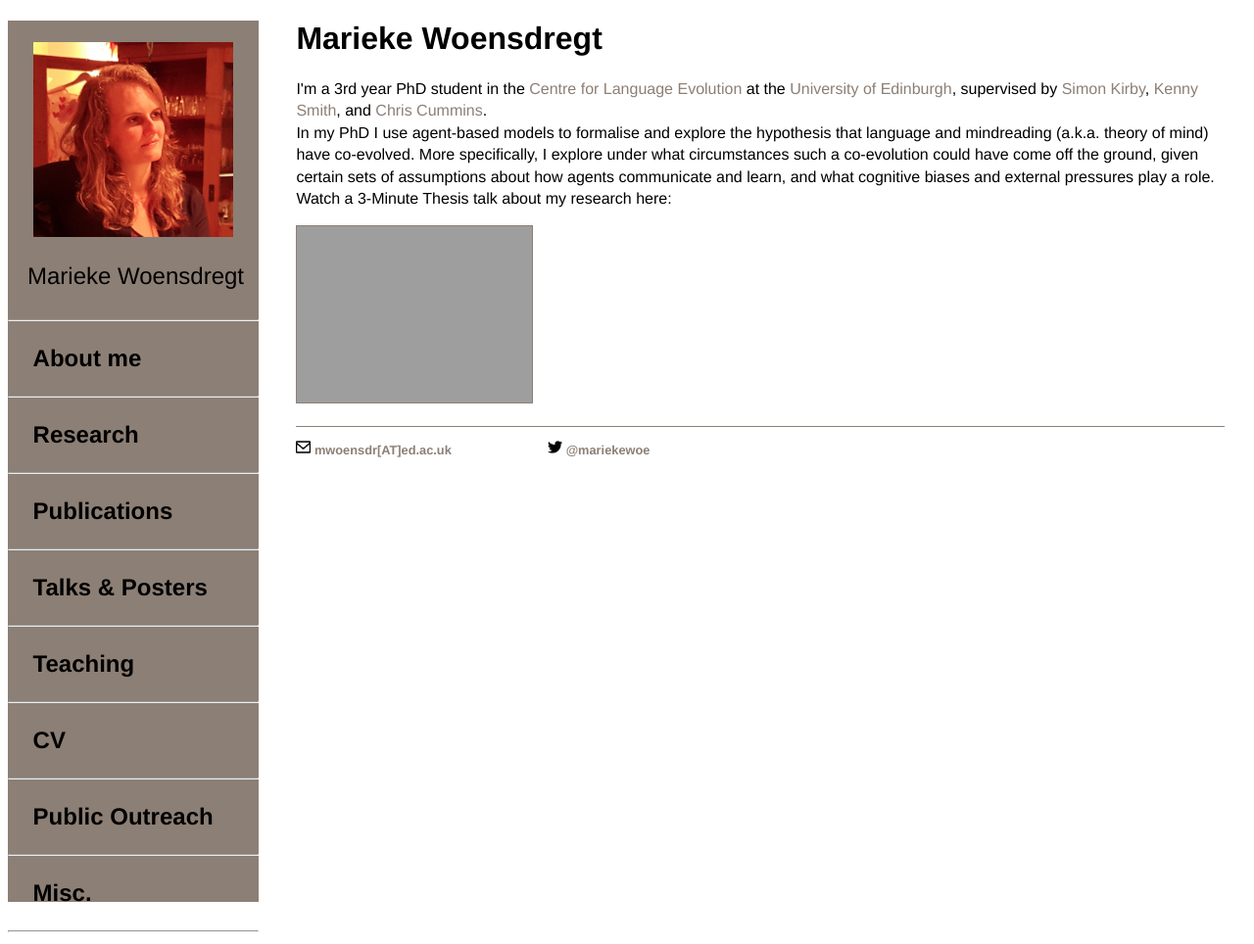
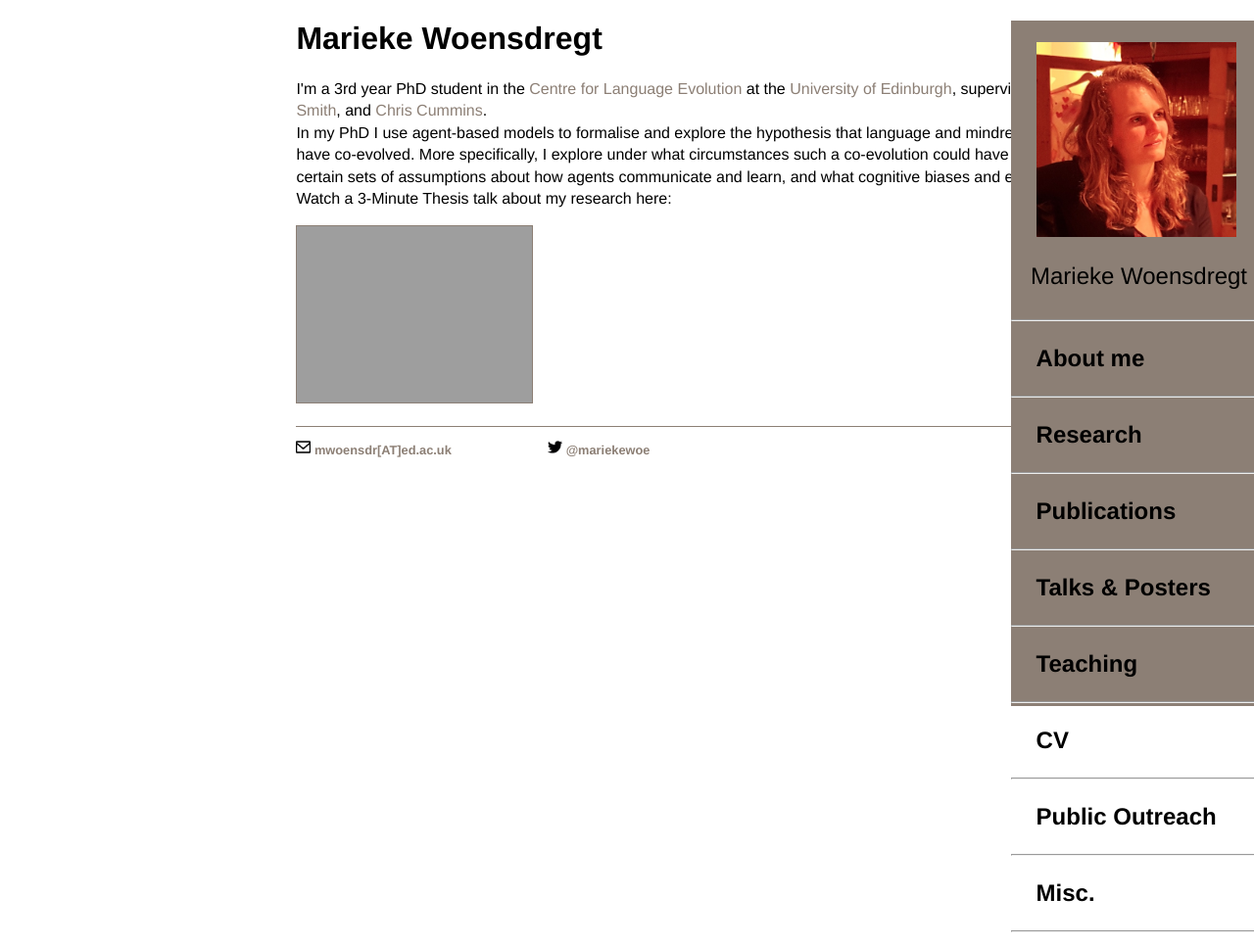
Before and after one commit to marieke-woensdregt/marieke-woensdregt.github.io, a Jekyll site: the page built from index.html, in a window 1280 px wide. Shown: the whole page at 98% size. Built offline with Jekyll 4.4.1, drawn with Linux system fonts in a browser that asks for light colours; grey boxes are pictures that could not be loaded.

Commit message:
Update main.css

```diff
--- a/css/main.css
+++ b/css/main.css
@@ -1,4 +1,6 @@
 body {
+    position:relative;
+    min-height:700px;
     width: 100%;
 }
 nav ul, footer ul {
@@ -64,9 +66,11 @@
     font-family:'Helvetica', 'Arial', 'Sans-Serif';
     float: left;
     clear: left;
-    position: absolute;
-    height:100%;
-    width:100%;
+    position:absolute;
+    right:0px;
+    bottom:0px;
+    top:0px;
+    width:100px;
 }
 
 .tab {
```
